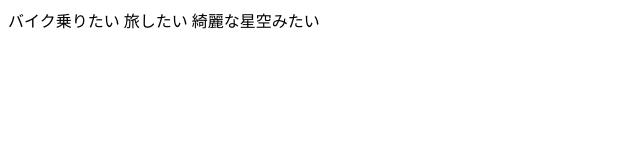
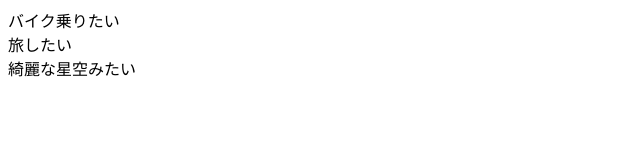
Before and after one commit to https255/1, a plain HTML site: page index.html in a window 1280 px wide. Shown: the whole page, without its empty margins (0-640 px from the left). Drawn offline with Linux system fonts and the light colour scheme.

Commit message:
html変更

```diff
--- a/index.html
+++ b/index.html
@@ -7,9 +7,9 @@
 </head>
 
 <body>
-    バイク乗りたい
-    旅したい
-    綺麗な星空みたい
+    バイク乗りたい<br>
+    旅したい<br>
+    綺麗な星空みたい<br>
 </body>
 
 </html>
```
